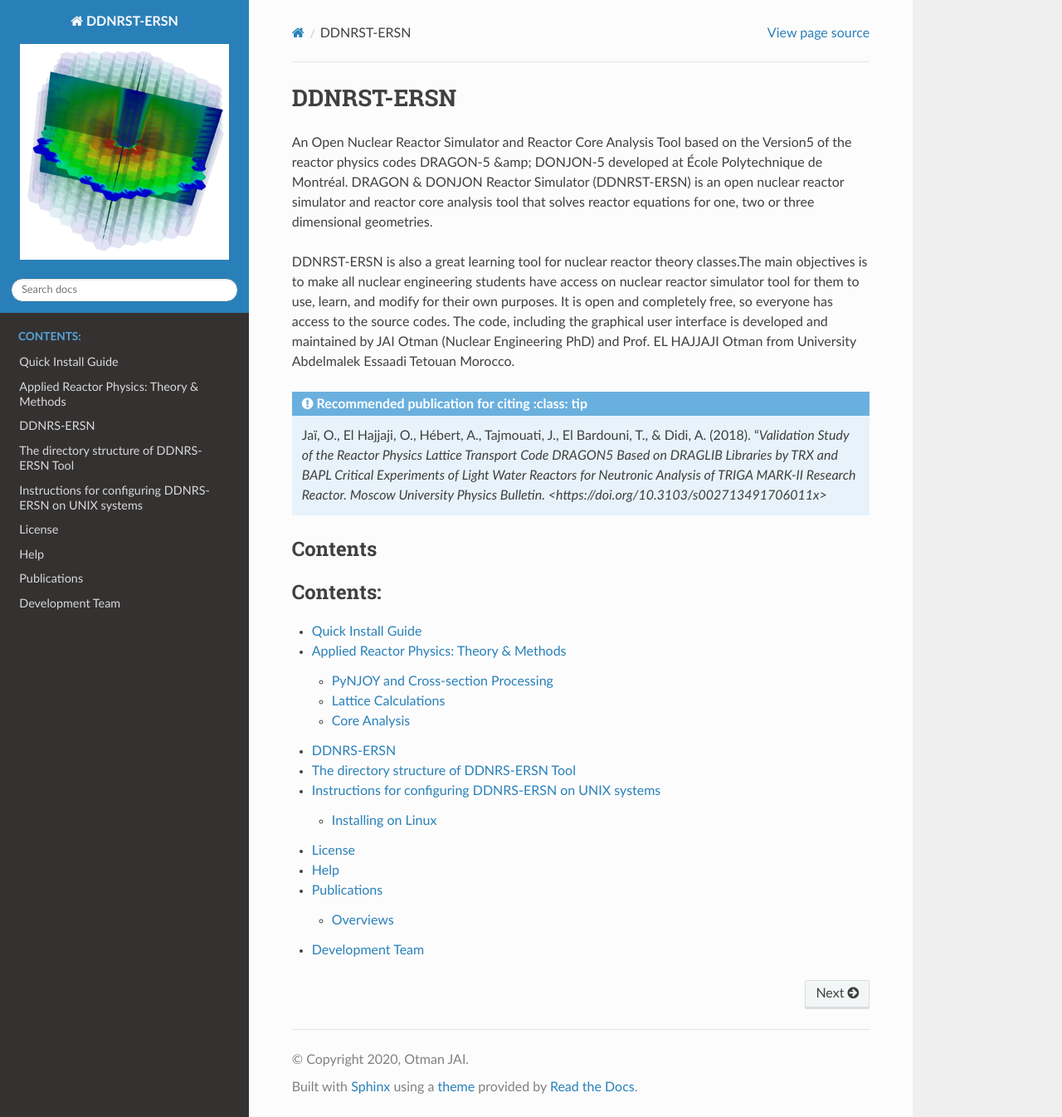
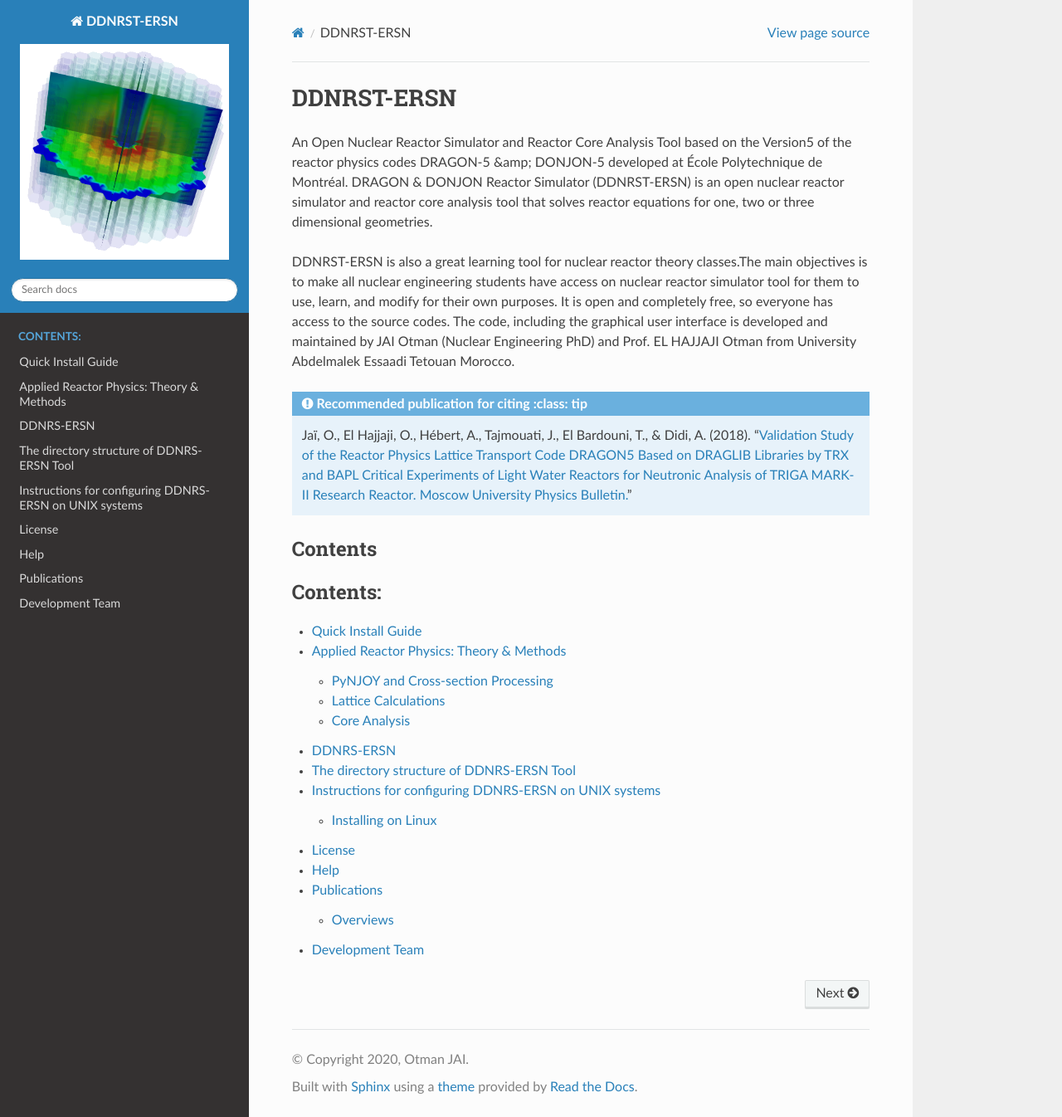
Before and after one commit to otmanjai/DDNRS-ERSN, a Sphinx documentation site: the page built from docs/source/index.rst, in a window 1280 px wide and 1346 px high. Shown: the whole window at 83% size. Built offline with Sphinx 7.4.7 and the Read the Docs theme 2.0.0, drawn with Linux system fonts in a browser that asks for light colours.

Commit message:
Update index.rst

```diff
--- a/docs/source/index.rst
+++ b/docs/source/index.rst
@@ -18,7 +18,7 @@
   Transport Code DRAGON5 Based on DRAGLIB Libraries by TRX and BAPL
   Critical Experiments of Light Water Reactors for Neutronic Analysis
   of TRIGA MARK-II Research Reactor. Moscow University Physics Bulletin.
-  <https://doi.org/10.3103/s002713491706011x>`
+  <https://doi.org/10.3103/s002713491706011x>`_"
 
 .. only:: html
 
```
